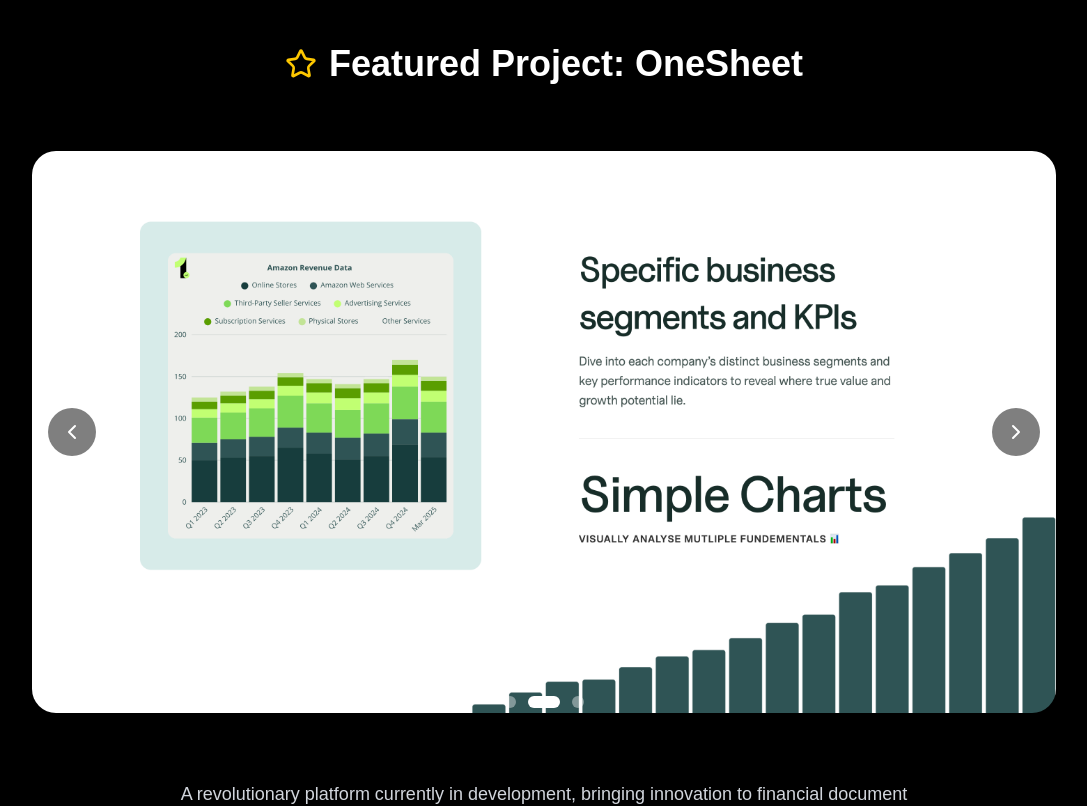
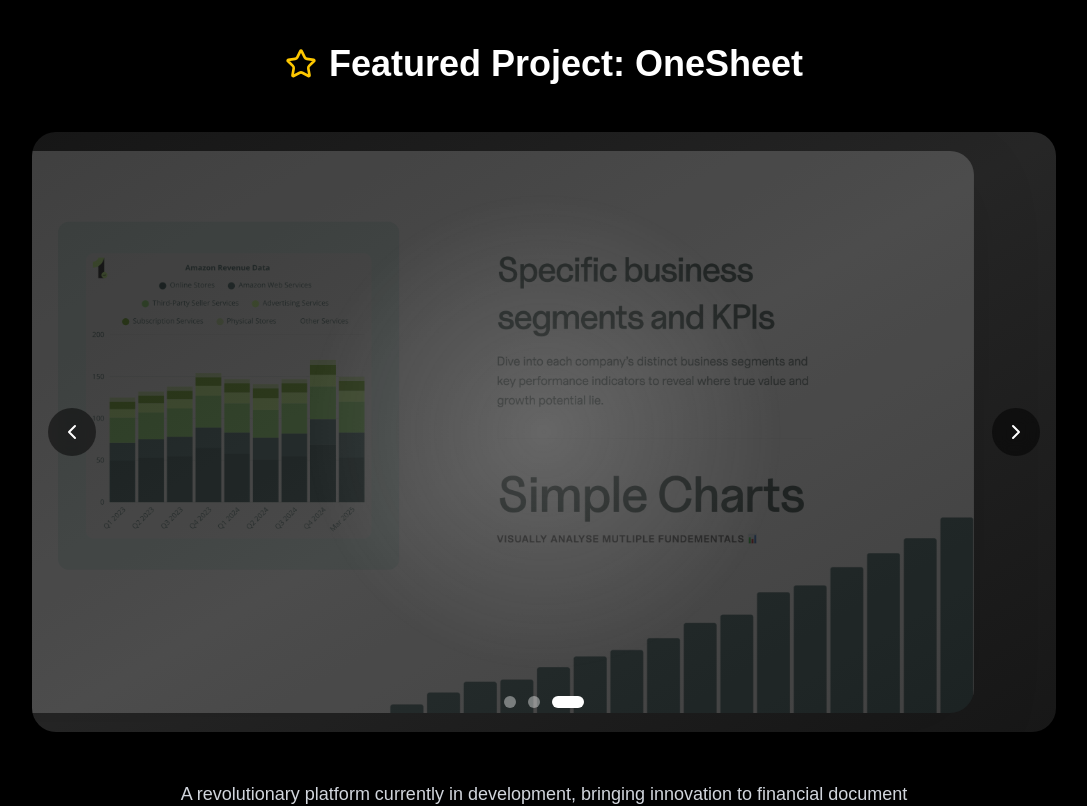
Before and after one commit to mikakort/Portfolio_Website, a Next.js app: page / in a window 1280 px wide. Shown: the part 2040-2846 px from the top of the page, without its empty margins (96-1183 px from the left). Built offline with nearby package versions, Linux system fonts and the light colour scheme.

Commit message:
3d dynamic hover card; color change

```diff
--- a/src/app/featuredProject.tsx
+++ b/src/app/featuredProject.tsx
@@ -1,7 +1,7 @@
 'use client';
 
-import { useState, useEffect } from 'react';
-import { motion, AnimatePresence } from 'framer-motion';
+import { useState, useEffect, useRef } from 'react';
+import { motion, AnimatePresence, useMotionValue, useSpring, useTransform, animate } from 'framer-motion';
 import LiquidGlass from 'liquid-glass-react';
 import { Star, ChevronLeft, ChevronRight, ArrowUpRight } from 'lucide-react';
 
@@ -39,16 +39,56 @@
   const [isPaused, setIsPaused] = useState(false);
   const [isHovering, setIsHovering] = useState(false);
   const [displayText, setDisplayText] = useState('Discover Onesheet PRO');
+  const [shinePosition, setShinePosition] = useState({ x: 50, y: 50 });
   const originalText = 'Discover Onesheet PRO';
+  const cardRef = useRef<HTMLDivElement>(null);
 
   const totalSlides = oneSheetProject.images.length;
+
+  // 3D Hover Card Effects
+  const x = useMotionValue(0);
+  const y = useMotionValue(0);
+
+  const mouseXSpring = useSpring(x, { stiffness: 500, damping: 100 });
+  const mouseYSpring = useSpring(y, { stiffness: 500, damping: 100 });
+
+  const rotateX = useTransform(mouseYSpring, [-0.5, 0.5], ['17.5deg', '-17.5deg']);
+  const rotateY = useTransform(mouseXSpring, [-0.5, 0.5], ['-17.5deg', '17.5deg']);
+
+  const handleMouseMove = (e: React.MouseEvent<HTMLDivElement>) => {
+    if (!cardRef.current) return;
+
+    const rect = cardRef.current.getBoundingClientRect();
+    const width = rect.width;
+    const height = rect.height;
+    const mouseX = e.clientX - rect.left;
+    const mouseY = e.clientY - rect.top;
+    const xPct = mouseX / width - 0.5;
+    const yPct = mouseY / height - 0.5;
+    x.set(xPct);
+    y.set(yPct);
+
+    // Update shine position
+    setShinePosition({
+      x: (mouseX / width) * 100,
+      y: (mouseY / height) * 100,
+    });
+  };
+
+  const handleMouseLeave = () => {
+    // Smoothly animate motion values back to center (0, 0) which maps to 0deg rotation
+    animate(x, 0, { duration: 0.3, type: 'spring', stiffness: 400, damping: 30 });
+    animate(y, 0, { duration: 0.3, type: 'spring', stiffness: 400, damping: 30 });
+    // Reset shine position to center
+    setShinePosition({ x: 50, y: 50 });
+  };
 
   // Auto-play functionality
   useEffect(() => {
     if (!isPaused) {
       const interval = setInterval(() => {
         setCurrentSlide((prev) => (prev + 1) % totalSlides);
-      }, 5000); // 5 seconds per slide
+      }, 3000); // 3 seconds per slide
 
       return () => clearInterval(interval);
     }
@@ -129,13 +169,27 @@
             <h2 className="text-4xl font-bold text-white">Featured Project: {oneSheetProject.title}</h2>
           </div>
 
-          {/* Carousel Container */}
+          {/* Carousel Container with 3D Hover Card */}
           <div
+            ref={cardRef}
             className="relative max-w-5xl mx-auto"
             onMouseEnter={() => setIsPaused(true)}
-            onMouseLeave={() => setIsPaused(false)}>
+            onMouseLeave={() => {
+              setIsPaused(false);
+              handleMouseLeave();
+            }}
+            onMouseMove={handleMouseMove}
+            style={{ perspective: '1000px' }}>
+            {/* 3D Hover Card */}
+            <motion.div
+              style={{
+                rotateX,
+                rotateY,
+                transformStyle: 'preserve-3d',
+              }}
+              className="relative h-[400px] md:h-[500px] lg:h-[600px]">
               {/* Carousel Slides */}
-            <div className="relative h-[400px] md:h-[500px] lg:h-[600px] overflow-hidden rounded-3xl flex items-center justify-center">
+              <div className="relative w-full h-full overflow-hidden rounded-3xl flex items-center justify-center bg-gradient-to-br from-neutral-900 via-neutral-800 to-neutral-900">
                 <AnimatePresence mode="wait">
                   <motion.div
                     key={currentSlide}
@@ -143,34 +197,66 @@
                     animate={{ opacity: 1, x: 0 }}
                     exit={{ opacity: 0, x: -100 }}
                     transition={{ duration: 0.5 }}
-                  className="absolute inset-0 flex items-center justify-center">
+                    className="absolute inset-0 flex items-center justify-center"
+                    style={{ transform: 'translateZ(50px)' }}>
                     <div className="w-full h-full flex items-center justify-center">
-                    <img
+                      <motion.img
                         src={oneSheetProject.images[currentSlide].image}
                         alt={oneSheetProject.images[currentSlide].label}
                         className="max-w-full max-h-full object-contain object-center rounded-3xl"
+                        style={{
+                          transform: 'translateZ(100px)',
+                          filter: 'drop-shadow(0 20px 40px rgba(0, 0, 0, 0.5))',
+                        }}
                       />
                     </div>
                   </motion.div>
                 </AnimatePresence>
               </div>
 
+              {/* 3D Shine Effect */}
+              <motion.div
+                className="absolute inset-0 rounded-3xl pointer-events-none overflow-hidden"
+                style={{
+                  transform: 'translateZ(1px)',
+                  background: `radial-gradient(600px circle at ${shinePosition.x}% ${shinePosition.y}%, rgba(255, 255, 255, 0.15), transparent 40%)`,
+                  transition: 'background 0.1s ease-out',
+                }}
+              />
+            </motion.div>
+
             {/* Navigation Arrows */}
             <button
               onClick={goToPrevious}
+              onMouseEnter={handleMouseLeave}
+              onMouseMove={(e) => {
+                e.stopPropagation();
+                handleMouseLeave();
+              }}
               className="absolute left-4 top-1/2 -translate-y-1/2 z-20 bg-black/50 hover:bg-black/70 text-white p-3 rounded-full transition-all duration-300 backdrop-blur-sm"
               aria-label="Previous slide">
               <ChevronLeft className="w-6 h-6" />
             </button>
             <button
               onClick={goToNext}
+              onMouseEnter={handleMouseLeave}
+              onMouseMove={(e) => {
+                e.stopPropagation();
+                handleMouseLeave();
+              }}
               className="absolute right-4 top-1/2 -translate-y-1/2 z-20 bg-black/50 hover:bg-black/70 text-white p-3 rounded-full transition-all duration-300 backdrop-blur-sm"
               aria-label="Next slide">
               <ChevronRight className="w-6 h-6" />
             </button>
 
             {/* Dot Indicators */}
-            <div className="absolute bottom-6 left-1/2 -translate-x-1/2 z-20 flex gap-3">
+            <div
+              className="absolute bottom-6 left-1/2 -translate-x-1/2 z-20 flex gap-3"
+              onMouseEnter={handleMouseLeave}
+              onMouseMove={(e) => {
+                e.stopPropagation();
+                handleMouseLeave();
+              }}>
               {oneSheetProject.images.map((_, index) => (
                 <button
                   key={index}
--- a/src/app/page.tsx
+++ b/src/app/page.tsx
@@ -318,9 +318,9 @@
                   transition={{ duration: 0.6 }}>
                   {/* FRONT */}
                   <div
-                    className="absolute w-full h-full bg-neutral-800/90 border border-neutral-700 rounded-lg shadow-lg overflow-hidden flex flex-col"
+                    className="absolute w-full h-full bg-[#141414] border border-[#222222] rounded-lg shadow-lg overflow-hidden flex flex-col"
                     style={{ backfaceVisibility: 'hidden' }}>
-                    <div className="h-48 bg-neutral-700/90 relative shrink-0">
+                    <div className="h-48 bg-[#141414] relative shrink-0">
                       {project.images && project.images.length > 5 ? (
                         <>
                           <div className="w-full h-full flex">
@@ -391,7 +391,7 @@
                   </div>
                   {/* BACK */}
                   <div
-                    className="absolute w-full h-full bg-neutral-800/90 border border-neutral-700 rounded-lg shadow-lg overflow-hidden p-6 flex flex-col items-center justify-center text-center"
+                    className="absolute w-full h-full bg-[#141414] border border-[#222222] rounded-lg shadow-lg overflow-hidden p-6 flex flex-col items-center justify-center text-center"
                     style={{ backfaceVisibility: 'hidden', transform: 'rotateY(180deg)' }}>
                     <h3 className="text-xl font-semibold text-white mb-4">{project.title}</h3>
                     <div className="flex flex-col gap-4 w-full max-w-[200px]">
```
Lines whose indentation alone changed are shown as unchanged.
